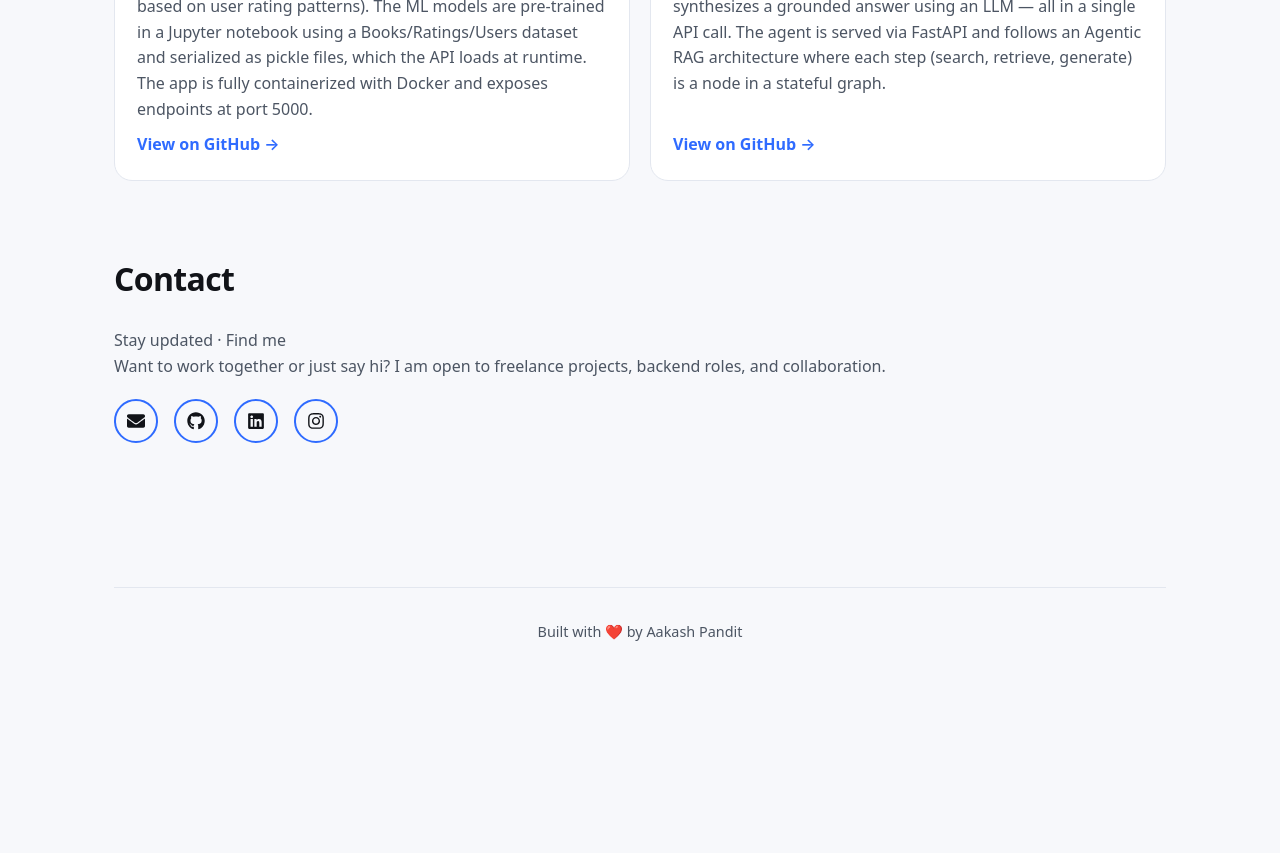
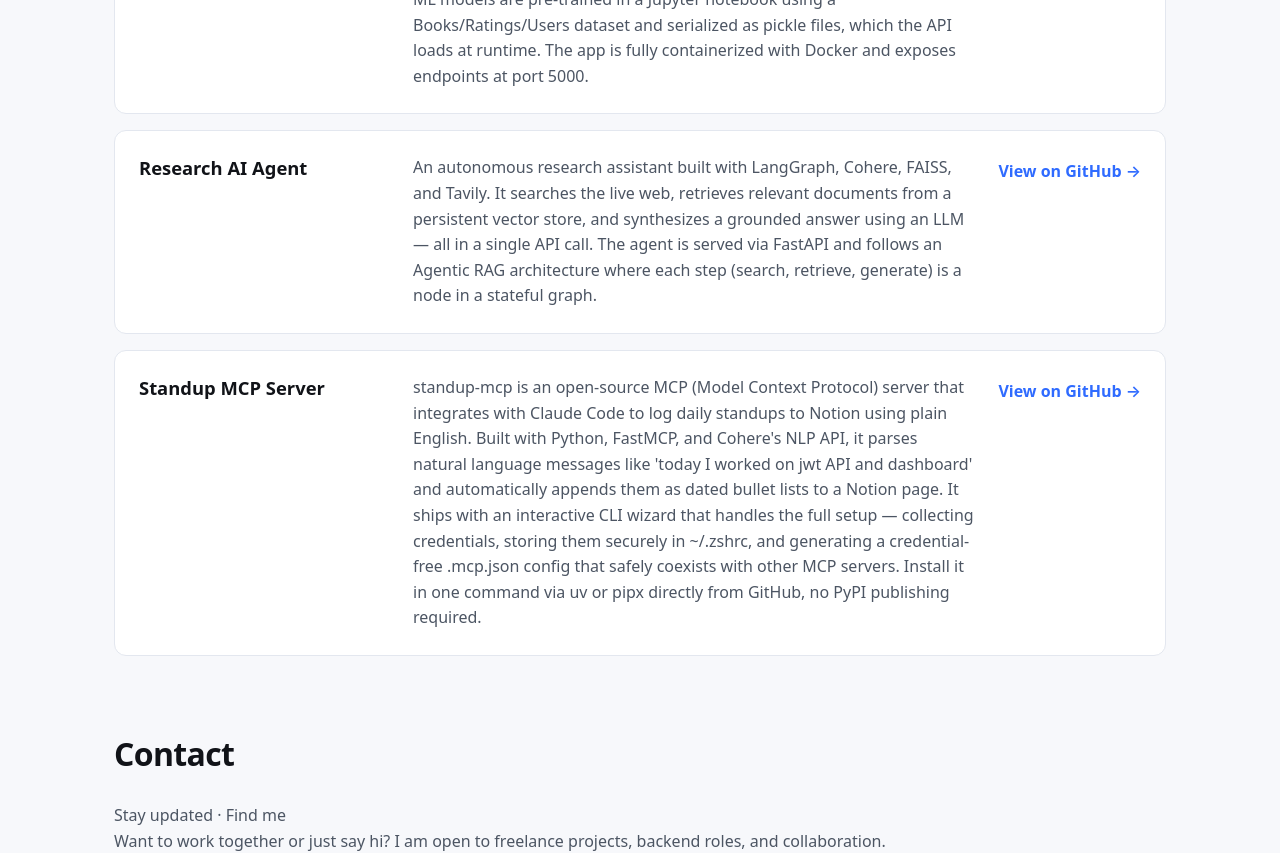
Before and after one commit to Aakash-Pandit/portfolio, a Next.js app: page / in a window 1280 px wide. Shown: the part 2880-3733 px from the top of the page. Before the commit the page ends 3667 px from the top, so only its background shows below. Built offline with nearby package versions, Linux system fonts and the light colour scheme.

Commit message:
feat: refactor projects layout and add standup mcp project

```diff
--- a/src/components/Projects.tsx
+++ b/src/components/Projects.tsx
@@ -7,7 +7,8 @@
   policyAI: "https://github.com/Aakash-Pandit/PolicyAgent",
   nutrilens: "https://github.com/Aakash-Pandit/nutrilens-api",
   book_recommendation: "https://github.com/Aakash-Pandit/book-recommendation",
-  research_ai_agent: "https://github.com/Aakash-Pandit/Research-AI-Agent"
+  research_ai_agent: "https://github.com/Aakash-Pandit/Research-AI-Agent",
+  standup_mcp: "https://github.com/Aakash-Pandit/Standup-MCP-Server"
 };
 
 const projects = [
@@ -43,6 +44,11 @@
     title: "Research AI Agent",
     description: "An autonomous research assistant built with LangGraph, Cohere, FAISS, and Tavily. It searches the live web, retrieves relevant documents from a persistent vector store, and synthesizes a grounded answer using an LLM — all in a single API call. The agent is served via FastAPI and follows an Agentic RAG architecture where each step (search, retrieve, generate) is a node in a stateful graph.",
     link: LINKS.research_ai_agent,
+  },
+  {
+    title: "Standup MCP Server",
+    description: "standup-mcp is an open-source MCP (Model Context Protocol) server that integrates with Claude Code to log daily standups to Notion using plain English. Built with Python, FastMCP, and Cohere's NLP API, it parses natural language messages like 'today I worked on jwt API and dashboard' and automatically appends them as dated bullet lists to a Notion page. It ships with an interactive CLI wizard that handles the full setup — collecting credentials, storing them securely in ~/.zshrc, and generating a credential-free .mcp.json config that safely coexists with other MCP servers. Install it in one command via uv or pipx directly from GitHub, no PyPI publishing required.",
+    link: LINKS.standup_mcp,
   }
 ];
 
@@ -50,14 +56,12 @@
   return (
     <section className="section" id="projects">
       <h2 className="section-title">Projects</h2>
-      <div className="grid grid-2">
+      <div className="table-list">
         {projects.map((project) => (
-          <div key={project.title} className="card">
-            <h3 className="section-title" style={{ fontSize: "20px" }}>
-              {project.title}
-            </h3>
-            <p className="muted">{project.description}</p>
-            <a href={project.link} className="link" target="_blank">
+          <div key={project.title} className="table-row">
+            <h3 className="table-row-title">{project.title}</h3>
+            <p className="table-row-desc">{project.description}</p>
+            <a href={project.link} className="table-row-link" target="_blank" rel="noopener noreferrer">
               View on GitHub →
             </a>
           </div>
```
